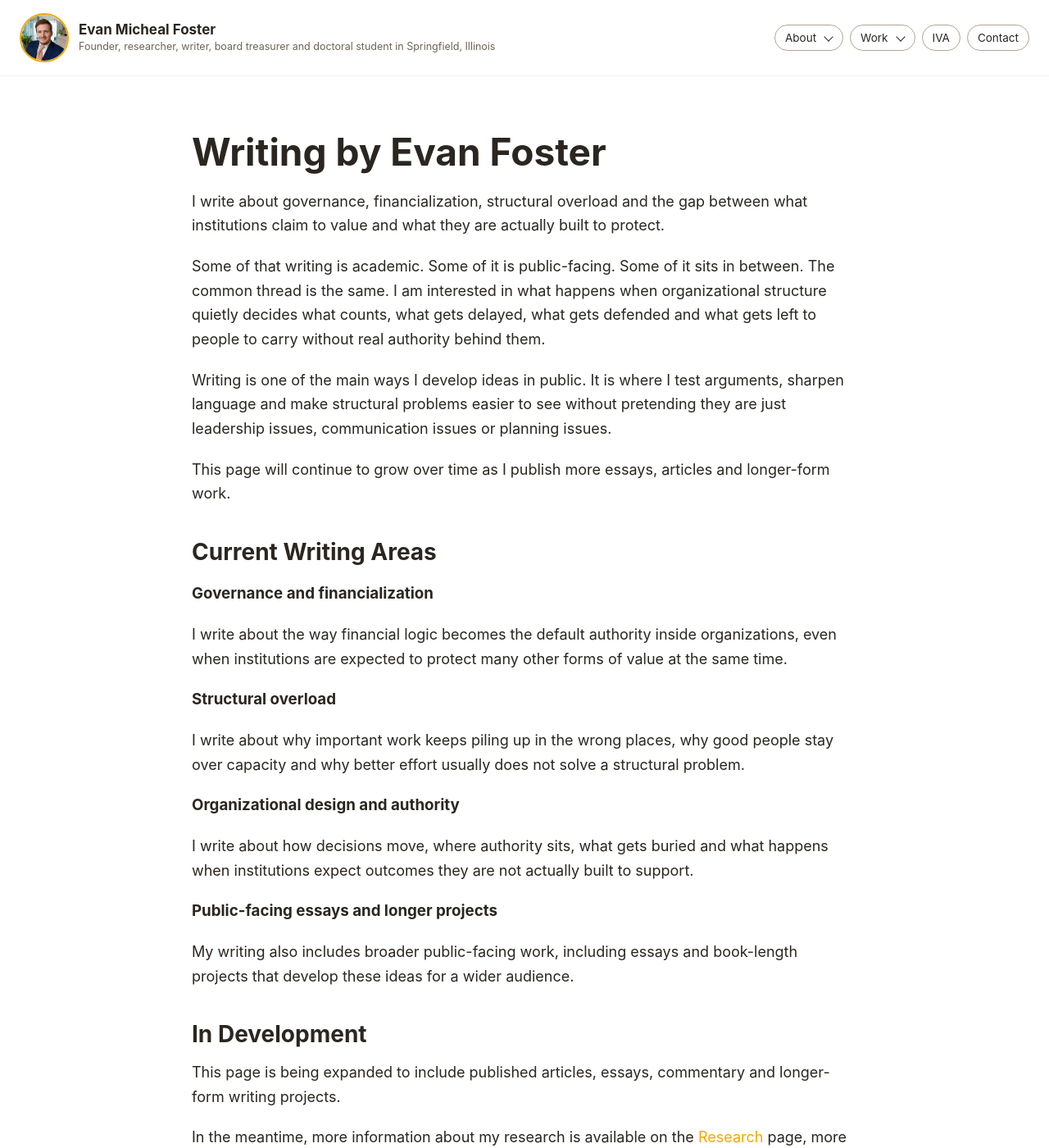
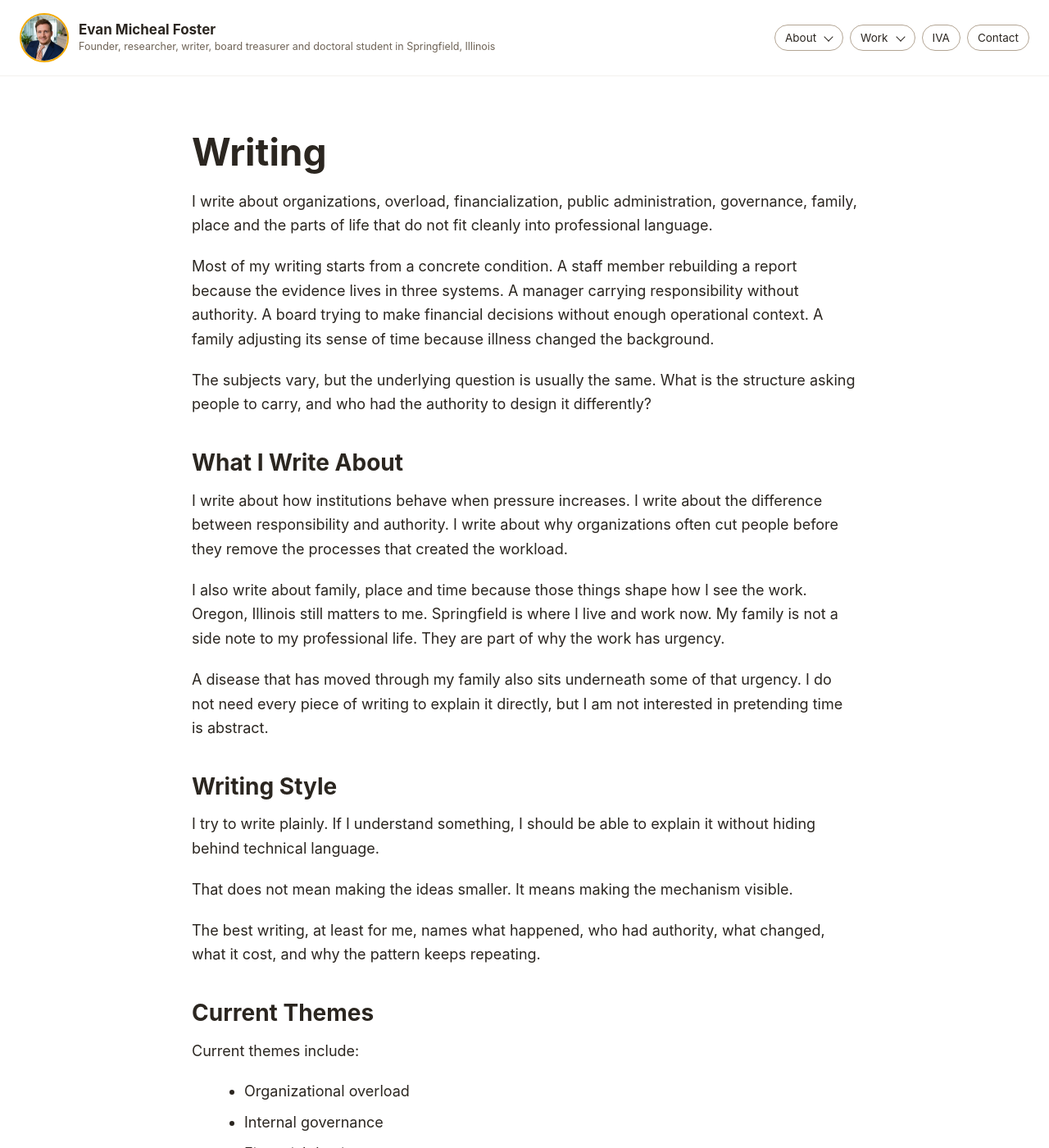
Before and after one commit to efost7873/evanmichealfoster.com, a Jekyll site: the page built from writing.md, in a window 1280 px wide and 1400 px high. Shown: the whole window at 82% size. Built offline with Jekyll 4.4.1, drawn with Linux system fonts in a browser that asks for light colours; some of the changed text lies outside the part shown.

Commit message:
Revise writing page title and content focus
Updated title and description to reflect a broader focus on organizational value and related themes. Revised content to enhance clarity and relevance.

```diff
--- a/writing.md
+++ b/writing.md
@@ -1,40 +1,51 @@
 ---
 layout: default
-title: Writing by Evan Foster | Articles, Essays and Public Writing
+title: Writing | Evan Micheal Foster
 permalink: /writing/
-description: Writing by Evan Foster on governance, financialization, structural overload, public administration and organizational life.
+description: Writing by Evan Micheal Foster on organizational value, overload, public administration, financialization, family, place and institutional life.
 ---
 
-# Writing by Evan Foster
+# Writing
 
-I write about governance, financialization, structural overload and the gap between what institutions claim to value and what they are actually built to protect.
+I write about organizations, overload, financialization, public administration, governance, family, place and the parts of life that do not fit cleanly into professional language.
 
-Some of that writing is academic. Some of it is public-facing. Some of it sits in between. The common thread is the same. I am interested in what happens when organizational structure quietly decides what counts, what gets delayed, what gets defended and what gets left to people to carry without real authority behind them.
+Most of my writing starts from a concrete condition. A staff member rebuilding a report because the evidence lives in three systems. A manager carrying responsibility without authority. A board trying to make financial decisions without enough operational context. A family adjusting its sense of time because illness changed the background.
 
-Writing is one of the main ways I develop ideas in public. It is where I test arguments, sharpen language and make structural problems easier to see without pretending they are just leadership issues, communication issues or planning issues.
+The subjects vary, but the underlying question is usually the same. What is the structure asking people to carry, and who had the authority to design it differently?
 
-This page will continue to grow over time as I publish more essays, articles and longer-form work.
+## What I Write About
 
-## Current Writing Areas
+I write about how institutions behave when pressure increases. I write about the difference between responsibility and authority. I write about why organizations often cut people before they remove the processes that created the workload.
 
-### Governance and financialization
+I also write about family, place and time because those things shape how I see the work. Oregon, Illinois still matters to me. Springfield is where I live and work now. My family is not a side note to my professional life. They are part of why the work has urgency.
 
-I write about the way financial logic becomes the default authority inside organizations, even when institutions are expected to protect many other forms of value at the same time.
+A disease that has moved through my family also sits underneath some of that urgency. I do not need every piece of writing to explain it directly, but I am not interested in pretending time is abstract.
 
-### Structural overload
+## Writing Style
 
-I write about why important work keeps piling up in the wrong places, why good people stay over capacity and why better effort usually does not solve a structural problem.
+I try to write plainly. If I understand something, I should be able to explain it without hiding behind technical language.
 
-### Organizational design and authority
+That does not mean making the ideas smaller. It means making the mechanism visible.
 
-I write about how decisions move, where authority sits, what gets buried and what happens when institutions expect outcomes they are not actually built to support.
+The best writing, at least for me, names what happened, who had authority, what changed, what it cost, and why the pattern keeps repeating.
 
-### Public-facing essays and longer projects
+## Current Themes
 
-My writing also includes broader public-facing work, including essays and book-length projects that develop these ideas for a wider audience.
+Current themes include:
 
-## In Development
+- Organizational overload
+- Internal governance
+- Financial dominance
+- Public administration
+- Board finance
+- Decision rights
+- Capacity loss
+- Workflows and evidence
+- Family and time
+- Place, memory and obligation
 
-This page is being expanded to include published articles, essays, commentary and longer-form writing projects.
+## Related Work
 
-In the meantime, more information about my research is available on the [Research](/research/) page, more about my book project is available on [Always Over Capacity](/always-over-capacity/), and more about my broader work is available on the [About](/about/) page.
+Some writing connects directly to [IVA](https://ivasolution.com/). Some connects to my doctoral work. Some connects to board service, family history, or the pressure of trying to build something useful while life keeps reminding you that time is not unlimited.
+
+For research-focused work, visit [Research](/research/). For the book project, visit [Always Over Capacity](/always-over-capacity/).
```
